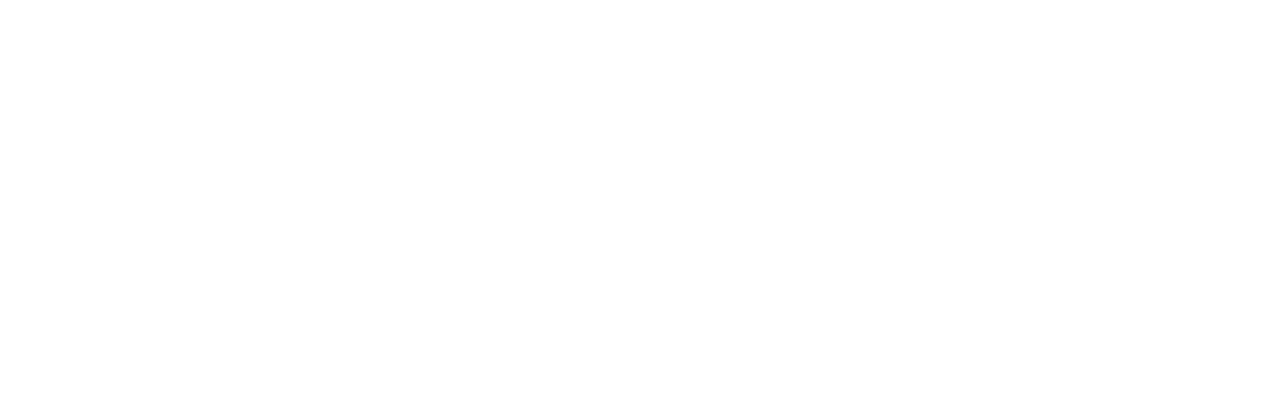
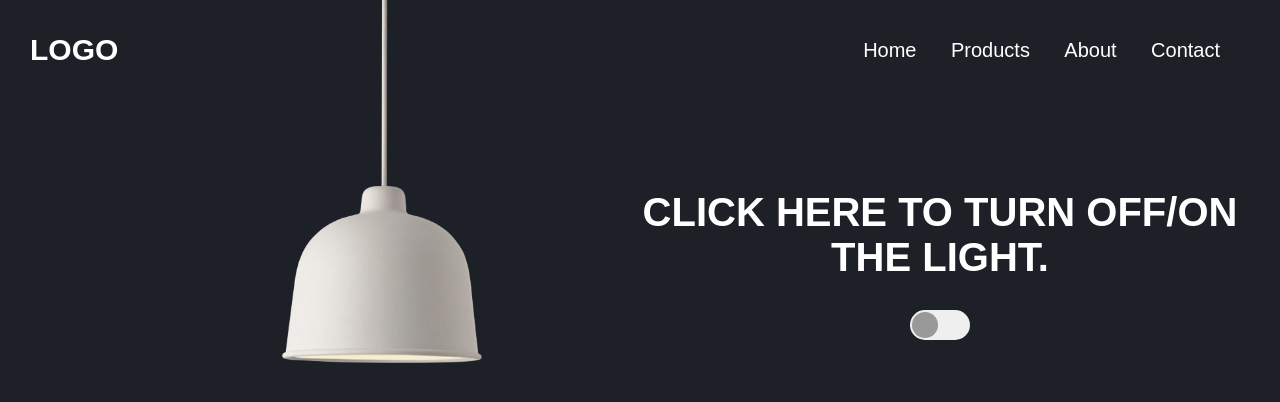
Before and after one commit to Hritik95/Light-Effect-using-Button, a plain HTML site: page index.html in a window 1280 px wide. Drawn offline with Linux system fonts and the light colour scheme.

Commit message:
Added css

```diff
--- a/index.html
+++ b/index.html
@@ -8,6 +8,37 @@
     <link rel="stylesheet" href="style.css">
 </head>
 <body>
+    <div class="main">
+        <nav>
+            <h2>Logo</h2>
+            <ul>
+                <li><a href="#">Home</a></li>
+                <li><a href="#">Products</a></li>
+                <li><a href="#">About</a></li>
+                <li><a href="#">Contact</a></li>
+            </ul>
+        </nav>
 
+        <div class="lamp-container">
+            <img src="images/lamp.png" class="lamp" alt="">
+            <img src="images/light.png" alt="" class="light" id="light">
+        </div>
+
+        <div class="text">
+            <h1>Click Here to turn off/on the light.</h1>
+            <button type="button" onclick="btn_function()" id="btn"><span></span></button>
+        </div>
+    </div>
+
+    <script>
+        var btn = document.getElementById("btn");
+        var light = document.getElementById("light");
+
+        function btn_function()
+        {
+            btn.classList.toggle("active");
+            light.classList.toggle("on");
+        }
+    </script>
 </body>
 </html>
--- a/style.css
+++ b/style.css
@@ -0,0 +1,111 @@
+* {
+    margin: 0;
+    padding: 0;
+    box-sizing: border-box;
+    font-family: 'Poppins', sans-serif;
+}
+
+.main{
+    background: #1d2026;
+    min-height: 100vh;
+    width: 100%;
+    color: #fff;
+    position: relative;
+    overflow: hidden;
+}
+
+
+nav{
+    display: flex;
+    justify-content: space-between;
+    align-items: center;
+    height: 100px;
+    margin-left: 30px;
+    margin-right: 30px;
+}
+
+h2{
+    font-size: 30px;
+    text-transform: uppercase;
+}
+
+nav li{
+    display: inline-block;
+    margin-right: 30px;
+}
+
+nav a{
+    font-size: 20px;
+    text-decoration: none;
+    color: #fff;
+}
+
+.lamp-container{
+    position: absolute;
+    top: -20px;
+    left: 22%;
+    width: 200px;
+}
+
+.lamp{
+    width: 100%;
+}
+
+.light{
+    position: absolute;
+    top: 97%;
+    left: 50%;
+    transform: translateX(-50%);
+    width: 700px;
+    margin-left: -10px;
+    opacity: 0;
+    transition: 0.5s;
+}
+
+.text{
+    max-width: 600px;
+    margin-top: 7%;
+    margin-left: 50%;
+    display: inline-block;
+    text-align: center;
+}
+
+.text h1{
+    font-size: 40px;
+    text-transform: uppercase;
+    margin-bottom: 30px;
+}
+
+.text button{
+    background: #efefef;
+    height: 30px;
+    width: 60px;
+    border-radius: 20px;
+    border: 0;
+    outline: 0;
+    cursor: pointer;
+    transition: 0.5s;
+}
+
+.text button span{
+    display: block;
+    background: #999;
+    height: 26px;
+    width: 26px;
+    border-radius: 50%;
+    margin-left: 2px;
+    transition: 0.5s;
+}
+
+.text .active{
+    background: green;
+}
+
+.text .active span{
+    background: #fff;
+    margin-left: 32px;
+}
+
+.on{
+    opacity: 1;
+}
```
